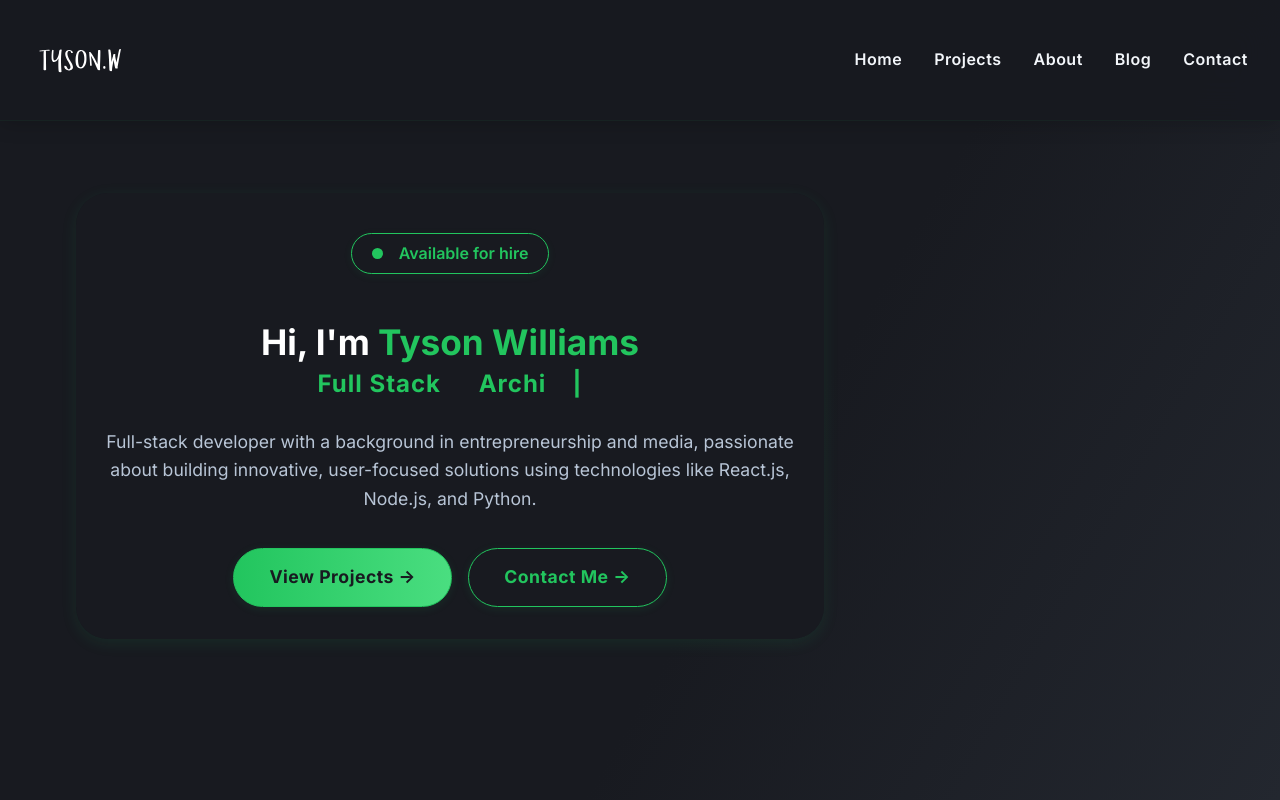
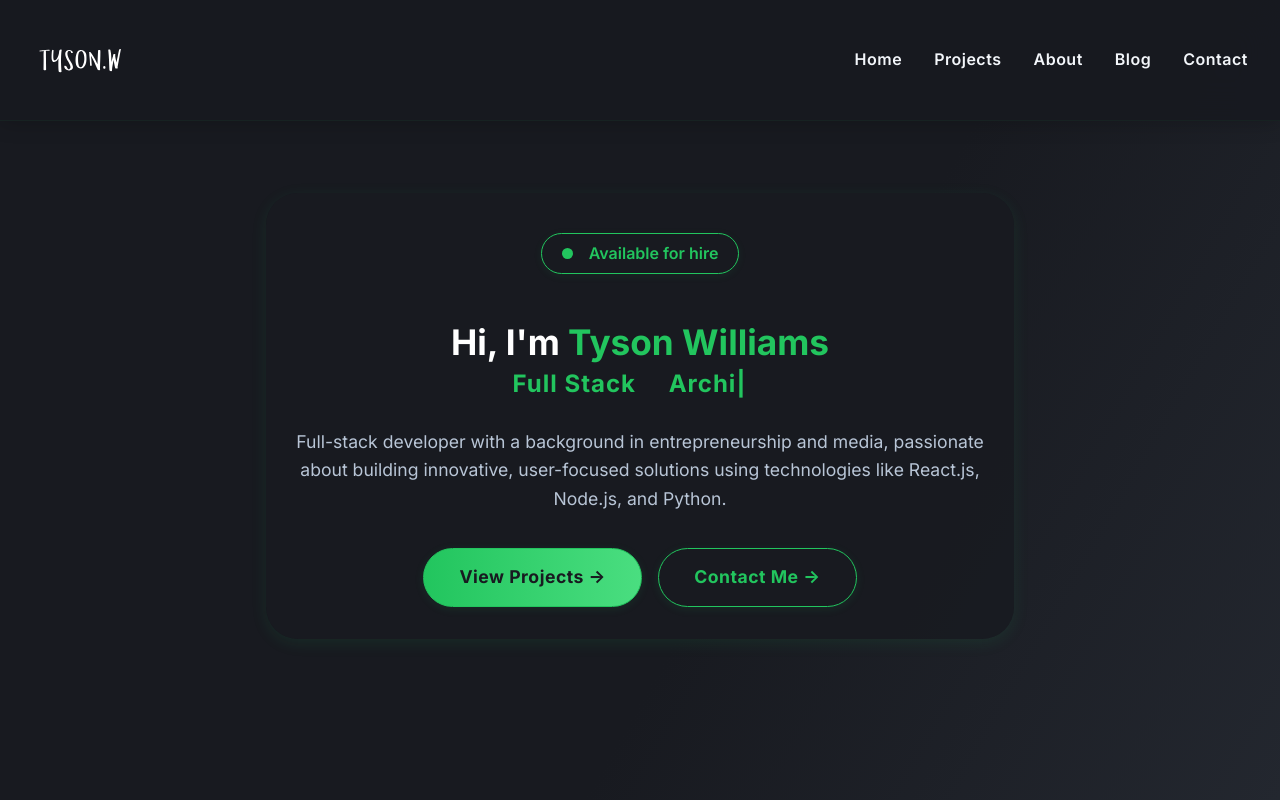
Before and after one commit to TysonPWilliams/Tyson_Portfolio, a React (Vite) app: page / in a window 1280 px wide. Shown: the top 800 px of the page. Built offline with nearby package versions, Linux system fonts and the light colour scheme.

Commit message:
Fixed the hero animation

```diff
--- a/src/App.css
+++ b/src/App.css
@@ -8,6 +8,8 @@ body {
     line-height: 1.6;
     min-height: 100vh;
     overflow-x: hidden;
+    display: flex;
+    justify-content: center;
 }
 
 :root {
@@ -28,7 +30,7 @@ body {
     width: 100%;
     display: flex;
     justify-content: center;
-    align-items: flex-start;
+    align-items: center;
     padding: 1rem 0;
 }
 
--- a/src/Hero.css
+++ b/src/Hero.css
@@ -87,6 +87,12 @@
   color: var(--accent-green);
   font-weight: 800;
   font-size: 1.5rem;
+  animation: blink-cursor 0.5s steps(2, start) infinite;
+}
+
+@keyframes blink-cursor {
+  0%, 100% { opacity: 1; }
+  50% { opacity: 0; }
 }
 
 .hero-subtitle {
--- a/src/Hero.jsx
+++ b/src/Hero.jsx
@@ -45,8 +45,7 @@ const Hero = () => {
             Hi, I'm <span className="hero-name">Tyson Williams</span>
             <br />
             <span className="hero-cycling">
-              Full Stack <span className="cycling-word">{displayed}</span>
-              <span className="hero-cursor">|</span>
+              Full Stack <span className="cycling-word">{displayed}<span className="hero-cursor">|</span></span>
             </span>
           </h1>
           <p className="hero-subtitle">
```
